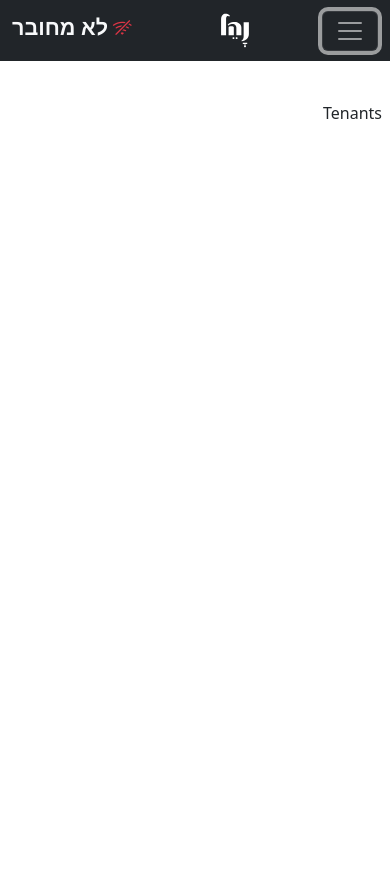
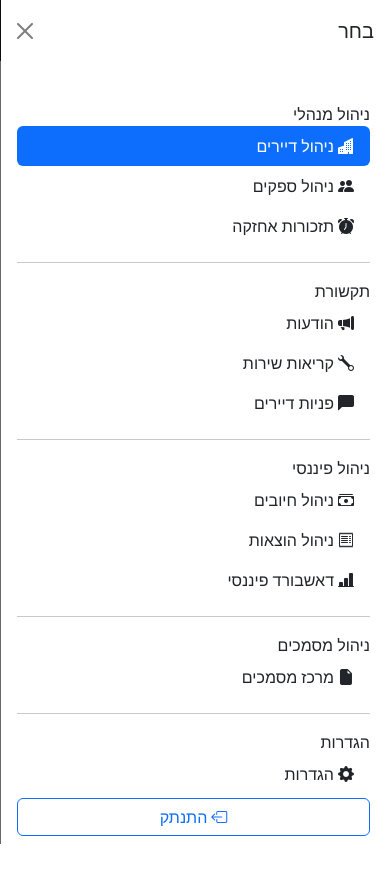
Before and after one commit to thesamirkhoury/HOA-Managment, a React (Create React App) app in the folder frontend/managers/: page /tenants in a window 390 px wide. Both pictures are taken after a click on the button 350 px from the left and 30 px from the top of the page. Shown: the top 882 px of the page. Built offline with nearby package versions, Linux system fonts and the light colour scheme.

Commit message:
sidebar hamburger functional on mobile

```diff
--- a/frontend/managers/src/App.jsx
+++ b/frontend/managers/src/App.jsx
@@ -1,4 +1,4 @@
-import React from "react";
+import React, { useState } from "react";
 
 import { Routes, Route, Navigate } from "react-router-dom";
 
@@ -21,14 +21,16 @@ import Signup from "./pages/Signup";
 import NotFound from "./pages/NotFound";
 
 function App() {
+  const [show, setShow] = useState(false);
+
   return (
     <div className="App">
-      <Navbar />
+      <Navbar setShow={setShow} />
       {/* Flex box container */}
       <div className="container">
         {/* Sidebar */}
         <div className="sidebar">
-          <Sidebar />
+          <Sidebar show={show} setShow={setShow} />
         </div>
         {/* Content */}
         <div className="content ps-2">
--- a/frontend/managers/src/components/Navbar.jsx
+++ b/frontend/managers/src/components/Navbar.jsx
@@ -7,13 +7,15 @@ import Container from "react-bootstrap/Container";
 // import assets
 import Logo from "../assets/Logo.svg"
 
-function VerticalNav() {
+function VerticalNav({ setShow }) {
   return (
     <Navbar bg="dark" variant="dark" expand="sm" className="topNav">
       <Container fluid>
         {/* //TODO: connect with sidebar, show only when logged in */}
         {/* Sidebar expand button, on smaller screen */}
-        <Navbar.Toggle aria-controls="expand Sidebar" onClick={() => {}} />
+        <Navbar.Toggle aria-controls="expand Sidebar" onClick={() => {
+          setShow(true);
+        }} />
         <Navbar.Brand href="/">
           <img src={Logo} alt="logo" width="50" className="logo" />
         </Navbar.Brand>
--- a/frontend/managers/src/components/Sidebar.jsx
+++ b/frontend/managers/src/components/Sidebar.jsx
@@ -7,15 +7,16 @@ import Button from "react-bootstrap/Button";
 
 import { useLocation } from "react-router-dom";
 
-function Sidebar() {
+function Sidebar({show, setShow}) {
   // used to get the current pathname
   const location = useLocation();
 
   return (
     <Offcanvas
-      show={false}
-      // show={show}
-      // onHide={handleClose}
+      show={show}
+      onHide={()=>{
+        setShow(false);
+      }}
       backdrop={true}
       responsive="lg"
       placement="start"
```
